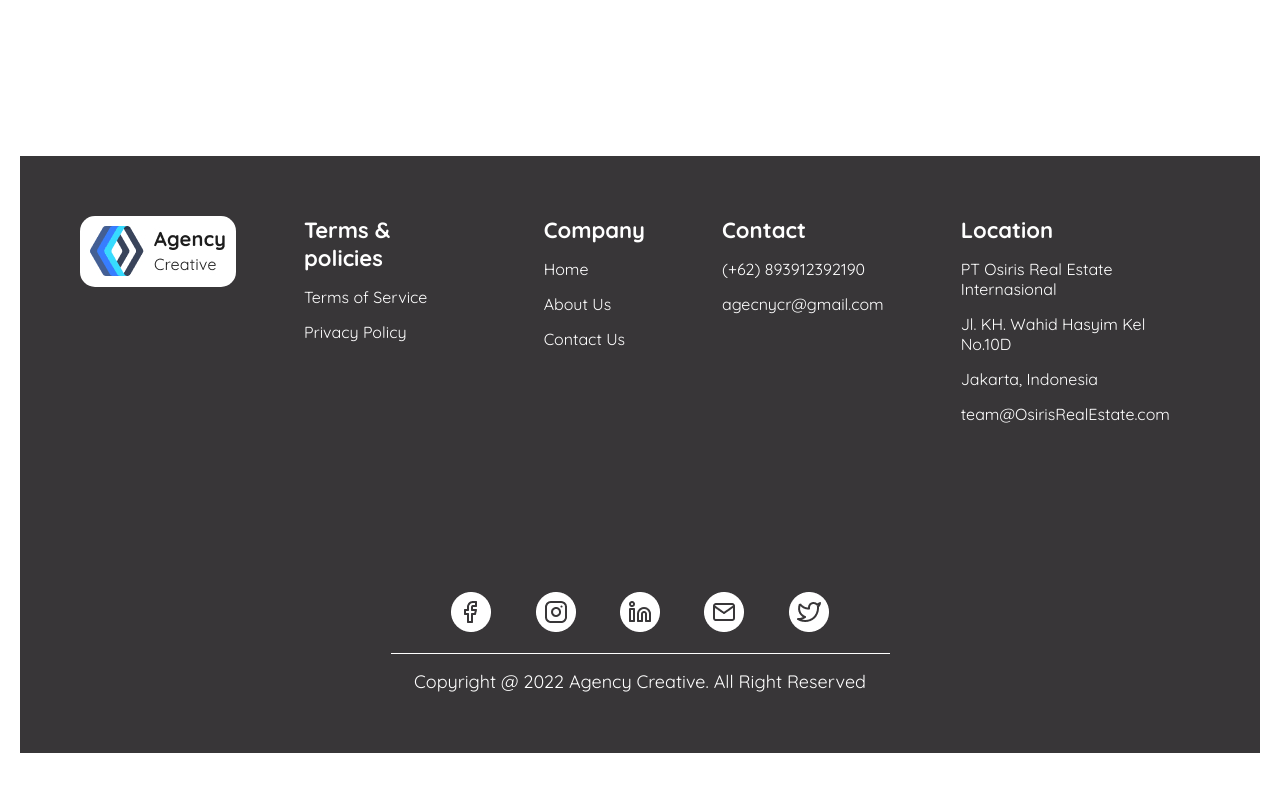
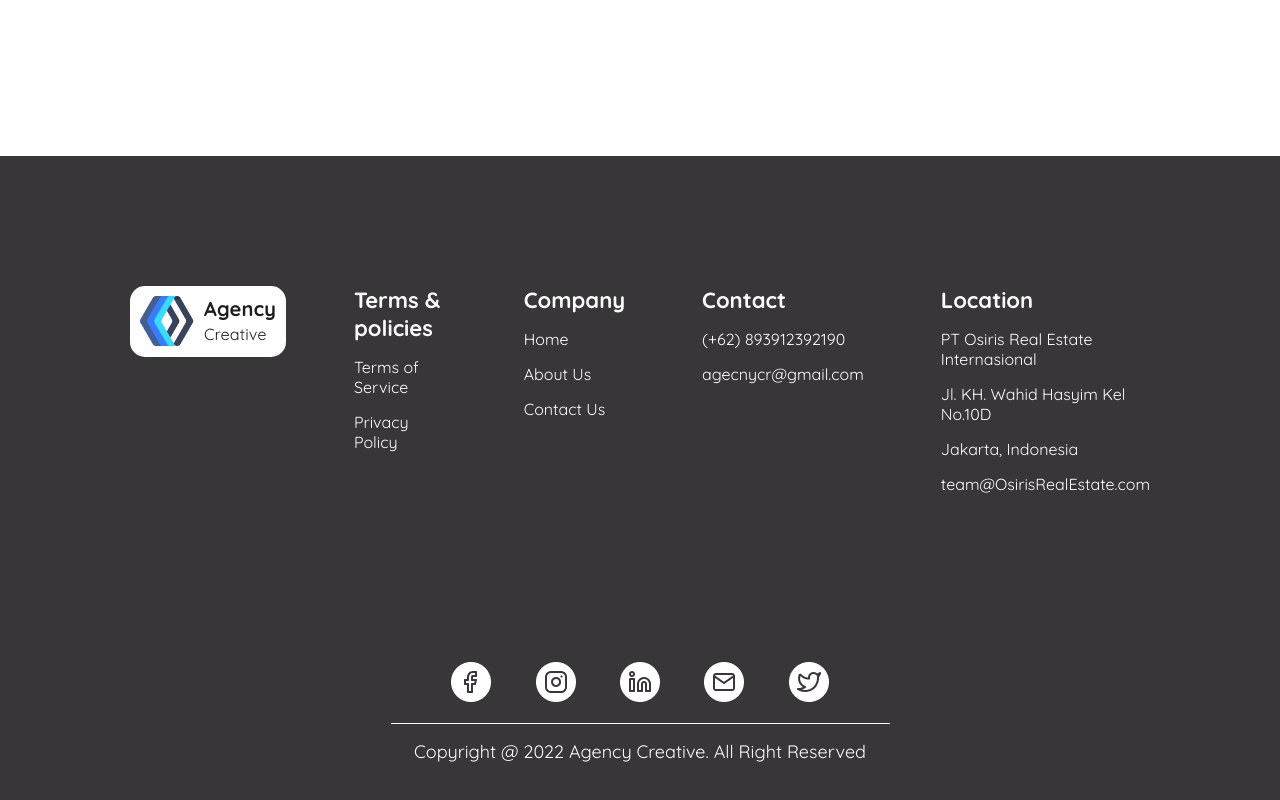
Before and after one commit to maksim-dev1911/creative-agency-landing, a website: page src/index.html in a window 1280 px wide. Shown: the part 4780-5580 px from the top of the page. Before the commit the page ends 5533 px from the top, so only its background shows below. Drawn offline with nearby package versions, Linux system fonts and the light colour scheme; files that its build step writes are made by us from their sources.

Commit message:
Change footer padding

```diff
--- a/src/scss/index.scss
+++ b/src/scss/index.scss
@@ -395,10 +395,9 @@ main {
 
 .footer {
   background: $fuscous-grey-color;
-  padding: 60px;
+  padding: 130px;
   font-family: "Quicksand";
-  max-width: $container-width;
-  margin: 178px auto 0;
+  margin-top: 178px;
 
   &__logo {
     background: #ffffff;
```
